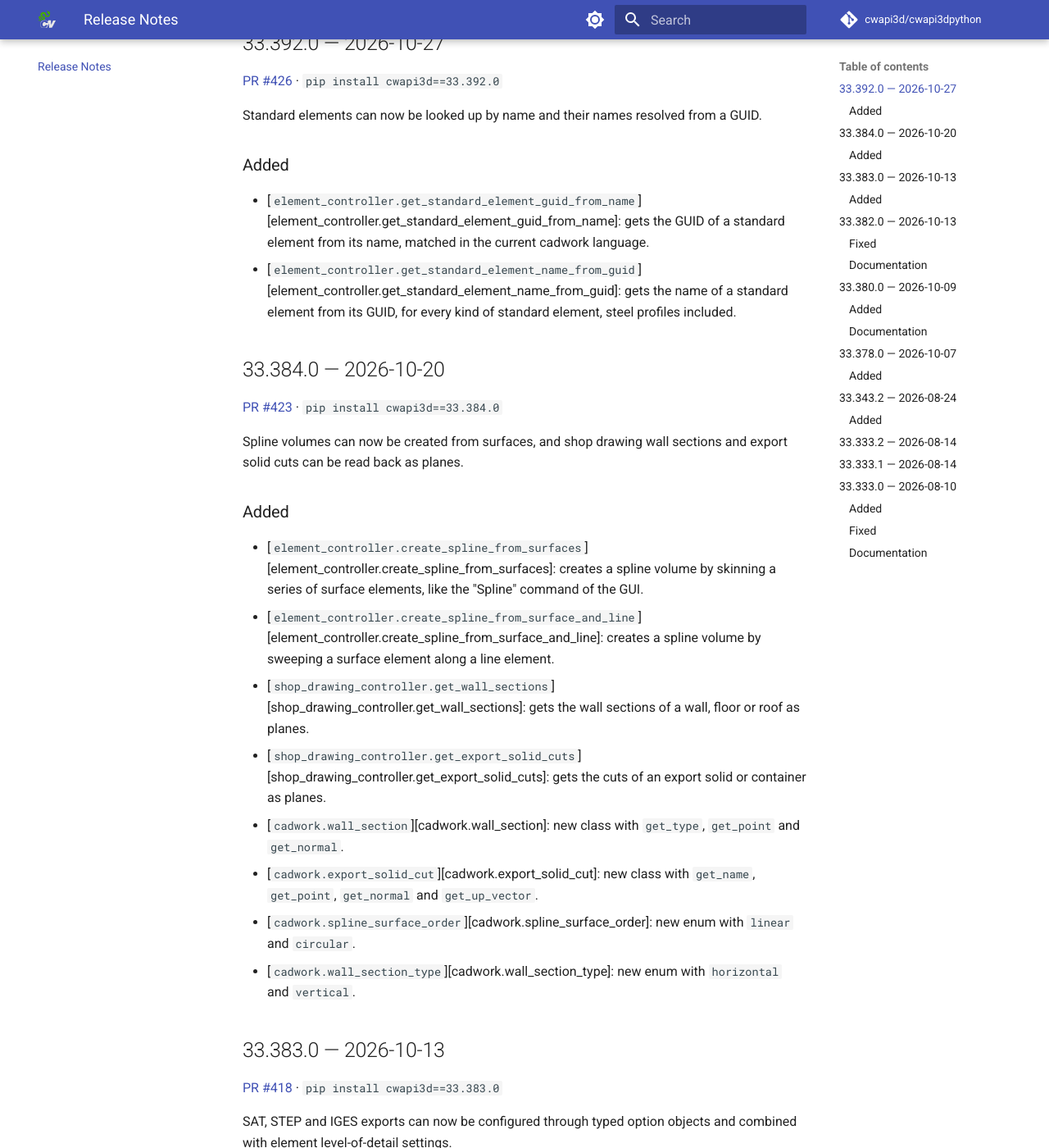
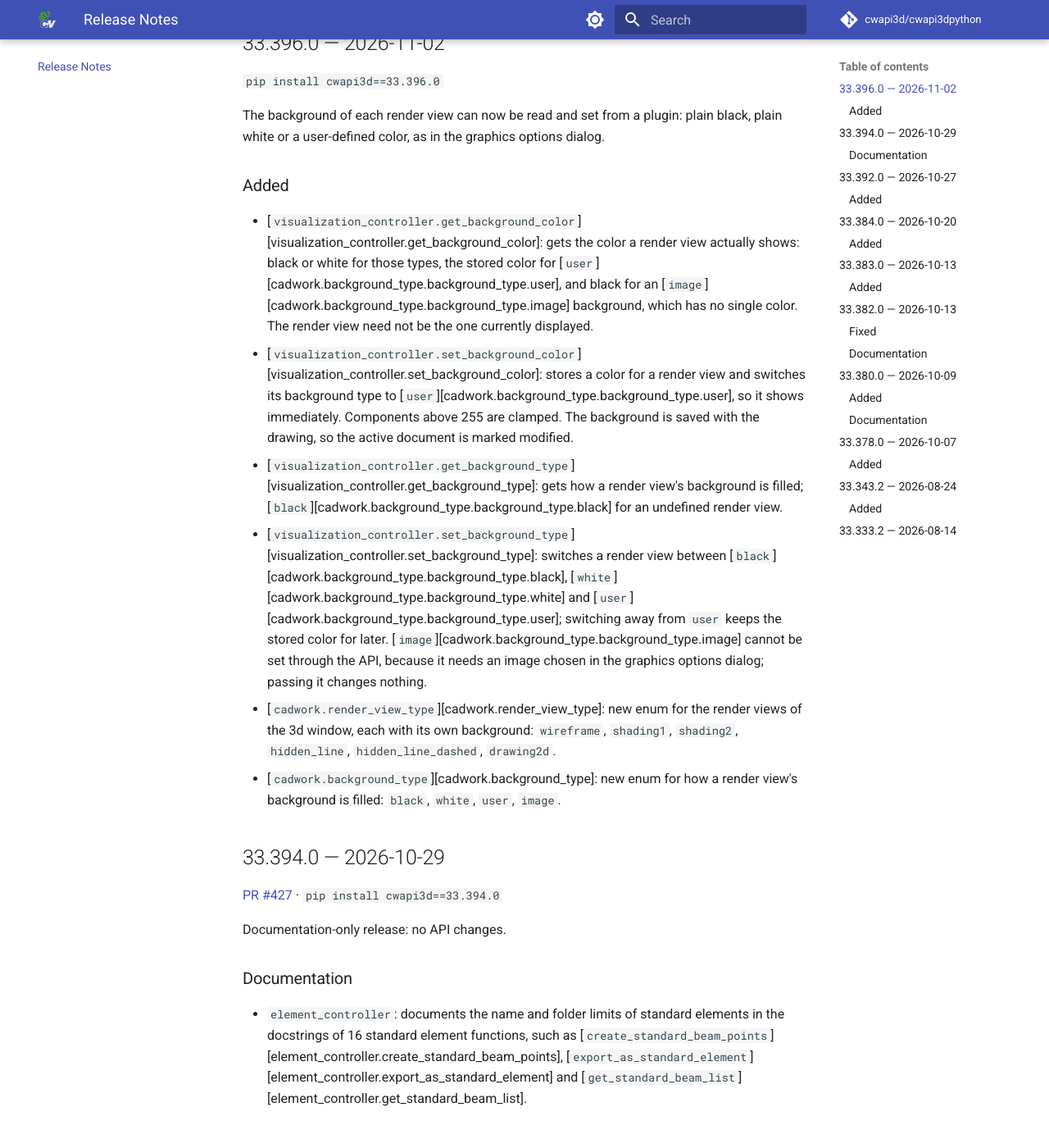
Before and after one commit to cwapi3d/cwapi3dpython, an MkDocs documentation site: the page built from docs/release_notes.md, in a window 1280 px wide and 1400 px high, scrolled down 325 px. Shown: the whole window at 82% size. Built offline with MkDocs 1.6.1 and Material for MkDocs 9.7.7, drawn with Linux system fonts in a browser that asks for light colours; comment, search, counter and statistics services are not loaded; some of the changed text lies outside the part shown.

Commit message:
Sync cwapi3d stubs with CwAPI3D bindings (versionMinor 396)
Add render view background control to visualization_controller:
get/set_background_color, get/set_background_type, plus the new
cadwork enums render_view_type and background_type.

Release notes: add 33.396.0 and 33.394.0, drop 33.333.1 and 33.333.0.

````diff
--- a/docs/documentation/enums.md
+++ b/docs/documentation/enums.md
@@ -172,3 +172,11 @@
 ## wall_section_type
 
 ::: cadwork.wall_section_type
+
+## render_view_type
+
+::: cadwork.render_view_type
+
+## background_type
+
+::: cadwork.background_type
--- a/docs/release_notes.md
+++ b/docs/release_notes.md
@@ -5,6 +5,35 @@ Changes to the `cwapi3d` Python API, newest first. Each version is published to
 
 This page keeps the **last 10 releases**. Older notes are in the
 [git history](https://github.com/cwapi3d/cwapi3dpython/commits/main/docs/release_notes.md).
+
+<!-- release:33.396.0 -->
+## 33.396.0 — 2026-11-02
+
+`pip install cwapi3d==33.396.0`
+
+The background of each render view can now be read and set from a plugin: plain black, plain white or a user-defined color, as in the graphics options dialog.
+
+### Added
+
+- [`visualization_controller.get_background_color`][visualization_controller.get_background_color]: gets the color a render view actually shows: black or white for those types, the stored color for [`user`][cadwork.background_type.background_type.user], and black for an [`image`][cadwork.background_type.background_type.image] background, which has no single color. The render view need not be the one currently displayed.
+- [`visualization_controller.set_background_color`][visualization_controller.set_background_color]: stores a color for a render view and switches its background type to [`user`][cadwork.background_type.background_type.user], so it shows immediately. Components above 255 are clamped. The background is saved with the drawing, so the active document is marked modified.
+- [`visualization_controller.get_background_type`][visualization_controller.get_background_type]: gets how a render view's background is filled; [`black`][cadwork.background_type.background_type.black] for an undefined render view.
+- [`visualization_controller.set_background_type`][visualization_controller.set_background_type]: switches a render view between [`black`][cadwork.background_type.background_type.black], [`white`][cadwork.background_type.background_type.white] and [`user`][cadwork.background_type.background_type.user]; switching away from `user` keeps the stored color for later. [`image`][cadwork.background_type.background_type.image] cannot be set through the API, because it needs an image chosen in the graphics options dialog; passing it changes nothing.
+- [`cadwork.render_view_type`][cadwork.render_view_type]: new enum for the render views of the 3d window, each with its own background: `wireframe`, `shading1`, `shading2`, `hidden_line`, `hidden_line_dashed`, `drawing2d`.
+- [`cadwork.background_type`][cadwork.background_type]: new enum for how a render view's background is filled: `black`, `white`, `user`, `image`.
+<!-- /release:33.396.0 -->
+
+<!-- release:33.394.0 -->
+## 33.394.0 — 2026-10-29
+
+[PR #427](https://github.com/cwapi3d/cwapi3dpython/pull/427) · `pip install cwapi3d==33.394.0`
+
+Documentation-only release: no API changes.
+
+### Documentation
+
+- `element_controller`: documents the name and folder limits of standard elements in the docstrings of 16 standard element functions, such as [`create_standard_beam_points`][element_controller.create_standard_beam_points], [`export_as_standard_element`][element_controller.export_as_standard_element] and [`get_standard_beam_list`][element_controller.get_standard_beam_list].
+<!-- /release:33.394.0 -->
 
 <!-- release:33.392.0 -->
 ## 33.392.0 — 2026-10-27
@@ -137,38 +166,3 @@ Look up a connector axis by name.
 
 Packaging-only release: no API changes.
 <!-- /release:33.333.2 -->
-
-<!-- release:33.333.1 -->
-## 33.333.1 — 2026-08-14
-
-[PR #407](https://github.com/cwapi3d/cwapi3dpython/pull/407) · `pip install cwapi3d==33.333.1`
-
-Packaging-only release: no API changes.
-<!-- /release:33.333.1 -->
-
-<!-- release:33.333.0 -->
-## 33.333.0 — 2026-08-10
-
-[PR #404](https://github.com/cwapi3d/cwapi3dpython/pull/404) · `pip install cwapi3d==33.333.0`
-
-Corrects how the end type is passed to `create_new_endtype`, and documents the end type controller.
-
-### Added
-
-- [`cadwork.end_type`][cadwork.end_type]: new enum for the kind of end type: `Tenon`, `JapaneseTenon`, `DovetailTenon`, `DovetailMortise`, `FrontSlot`, `Lengthening`, `GMIWithCounterpart`, `Unknown`.
-
-### Fixed
-
-- [`endtype_controller.create_new_endtype`][endtype_controller.create_new_endtype]: the second argument was documented as an existing end type ID (`endtype_id: EndtypeId`). It is the kind of end type to create: `end_type_id: int`, taking a [`cadwork.end_type`][cadwork.end_type] value.
-
-    ```python
-    import cadwork
-    import endtype_controller as etc
-
-    new_id = etc.create_new_endtype('Custom_Joint_80x40', cadwork.end_type.Tenon, 'Custom_Joints')
-    ```
-
-### Documentation
-
-- `endtype_controller`: improved docstrings for 13 getters and setters of end type names and IDs.
-<!-- /release:33.333.0 -->
--- a/pyproject.toml
+++ b/pyproject.toml
@@ -1,6 +1,6 @@
 [project]
 name = "cwapi3d"
-version = "33.394.0"
+version = "33.396.0"
 
 authors = [{ name = "Cadwork", email = "it@cadwork.ca" }]
 requires-python = ">= 3.14"
````
Also changed, not shown: 4 other files.
